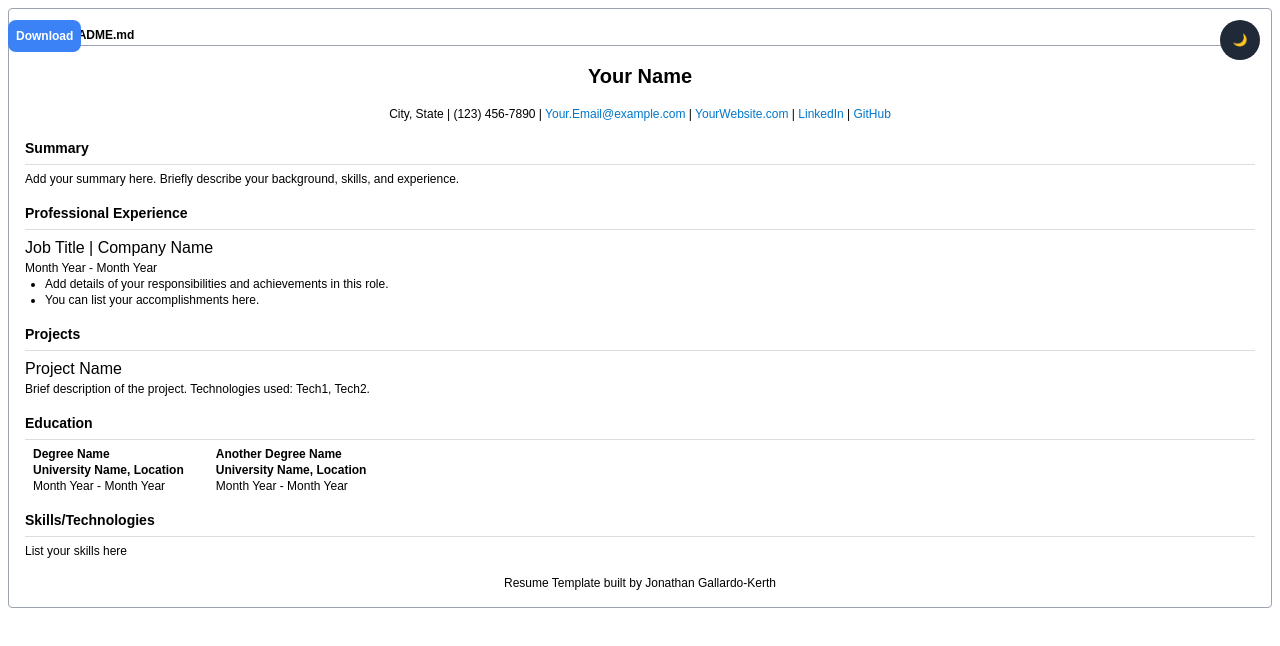
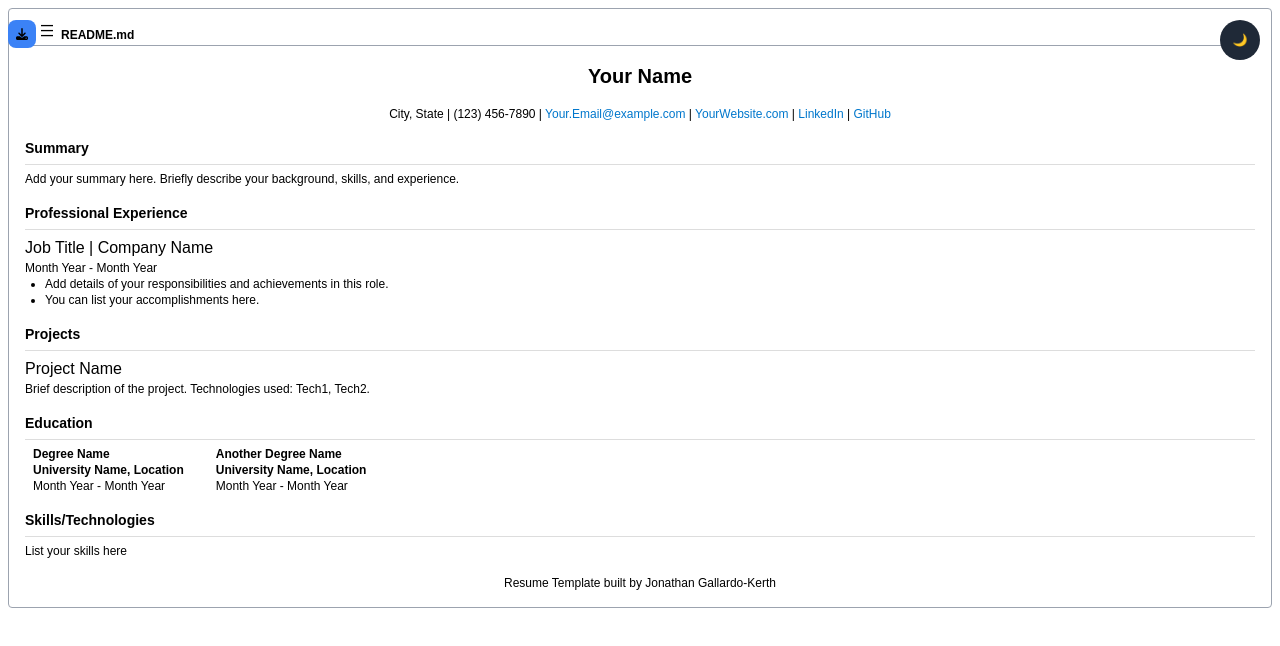
Before and after one commit to jonathankerth/resume-template, a plain HTML site: page index.html in a window 1280 px wide. Drawn offline with nearby package versions, Linux system fonts and the light colour scheme.

Commit message:
update download button

```diff
--- a/index.html
+++ b/index.html
@@ -18,11 +18,20 @@
 			🌙
 		</button>
 		<a
-			href="#"
+			href="link to your resume"
 			class="bg-blue-500 text-white rounded-lg p-2 mr-4 absolute top-5 flex items-center justify-center hover:bg-blue-700 focus:outline-none hide-on-print"
-			download="YourName_Resume.pdf"
+			download="your resume pdf"
 		>
-			<span class="text-xsm font-semibold">Download</span>
+			<svg
+				xmlns="http://www.w3.org/2000/svg"
+				height="1em"
+				viewBox="0 0 512 512"
+			>
+				<!--! Font Awesome Free 6.4.2 by @fontawesome - https://fontawesome.com License - https://fontawesome.com/license (Commercial License) Copyright 2023 Fonticons, Inc. -->
+				<path
+					d="M288 32c0-17.7-14.3-32-32-32s-32 14.3-32 32V274.7l-73.4-73.4c-12.5-12.5-32.8-12.5-45.3 0s-12.5 32.8 0 45.3l128 128c12.5 12.5 32.8 12.5 45.3 0l128-128c12.5-12.5 12.5-32.8 0-45.3s-32.8-12.5-45.3 0L288 274.7V32zM64 352c-35.3 0-64 28.7-64 64v32c0 35.3 28.7 64 64 64H448c35.3 0 64-28.7 64-64V416c0-35.3-28.7-64-64-64H346.5l-45.3 45.3c-25 25-65.5 25-90.5 0L165.5 352H64zm368 56a24 24 0 1 1 0 48 24 24 0 1 1 0-48z"
+				/>
+			</svg>
 		</a>
 
 		<div class="container mx-auto">
--- a/resume.css
+++ b/resume.css
@@ -11,7 +11,7 @@ body {
 
 /* Define dark mode styles */
 [data-theme="dark"] body {
-	background-color: #333333;
+	background-color: #000000;
 	color: #ffffff;
 }
 /* Define dark mode styles for main content */
@@ -56,10 +56,6 @@ a:hover {
 	text-decoration: underline;
 }
 
-#themeToggle {
-	display: true;
-}
-
 /* Dark mode styles for the menu icon */
 [data-theme="dark"] .menu-icon-line {
 	background-color: #fff;
```
